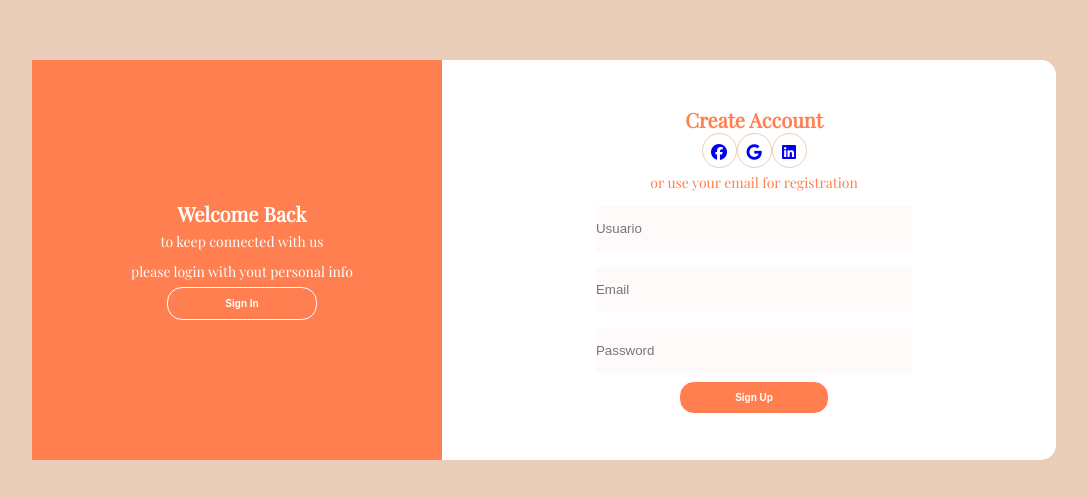
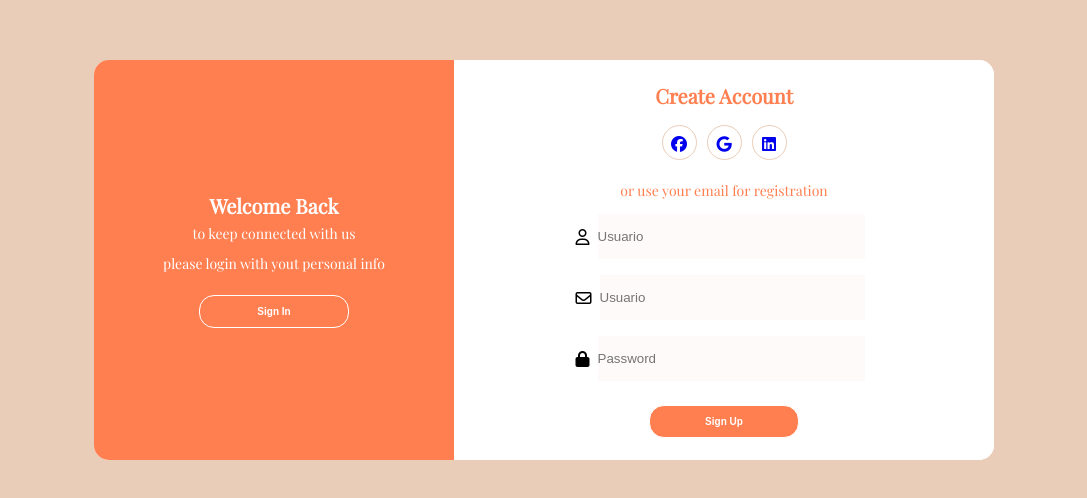
Before and after one commit to cleitonBarros/LoginDev, a plain HTML site: page login/index.html in a window 1280 px wide. Shown: the part 140-638 px from the top of the page, without its empty margins (96-1183 px from the left). Drawn offline with nearby package versions, Linux system fonts and the light colour scheme; a web font is replaced by a local one.

Commit message:
commit v0.2
Criação do Sign-in  e Sign up

```diff
--- a/login/index.html
+++ b/login/index.html
@@ -15,22 +15,38 @@
                 <h2 class="title title-welcome">Welcome Back</h2>
                 <p class="description description-primary">to keep connected with us</p>
                 <p class="description description-primary">please login with yout personal info</p>
-                <button class="btn btn-primary">Sign In</button>
+                <button id="signin"class="btn btn-primary">Sign In</button>
             </div>  <!--Fim wellcome-->
             <div class="second-colum">
                 <h2 class="title title-second">Create Account</h2>
                 <div class="social-midia">
                     <ul class="list-SM">
-                        <li class="item-SM"><a href="#"><i class="fab fa-facebook"></i></a></li>
-                        <li class="item-SM"><a href="#"><i class="fab fa-google"></i></a></li>
-                        <li class="item-SM"><a href="#"><i class="fab fa-linkedin"></i></a></li>
+                        <a class="link-SM" href="#">
+                            <li class="item-SM"><i class="fab fa-facebook"></i></li>
+                        </a>
+                        <a class="link-SM" href="#">
+                            <li class="item-SM"><i class="fab fa-google"></i></li>
+                        </a>
+                        <a class="link-SM" href="#">
+                            <li class="item-SM"><i class="fab fa-linkedin"></i></li>
+                        </a>
                     </ul>
                 </div><!--Fim social midia-->
                 <p class="description description-second">or use your email for registration</p>
                 <form class="form">
-                    <input type="text" placeholder="Usuario">
-                    <input type="email" placeholder="Email">
-                    <input type="password" placeholder="Password">
+                    <label class="label-input" for="">
+                        <i class="far fa-user"></i>
+                        <input type="text" placeholder="Usuario">
+                    </label>
+                    <label class="label-input"for="">
+                        <i class="far fa-envelope"></i>
+                        <input type="text" placeholder="Usuario">
+                    </label>
+                    <label class="label-input" for="">
+                        <i class="fas fa-lock"></i>
+                        <input type="password" placeholder="Password">
+                    </label>
+
                     <button class="btn btn-second">Sign Up</button>
 
                 </form>
@@ -38,31 +54,44 @@
          </div><!--First content-->
         <div class="content second-content">
           <div class="first-colum">
-              <h2 class="title">Hello, Friend</h2>
-              <p class="description">Enter your personal details</p>
-              <p class="description">and start journey with us</p>
-              <button class="btn">Sign Up</button>
+              <h2 class="title title-welcome">Hello, Friend</h2>
+              <p class="description description-primary">Enter your personal details</p>
+              <p class="description description-primary">and start journey with us</p>
+              <button id="signup" class="btn btn-primary">Sign Up</button>
           </div> <!--Fim first column-->
           <div class="second-colum">
-            <h2 class="title ">Sign in to developer account</h2>
+            <h2 class="title title-second ">Sign in to developer account</h2>
             <div class="social-midia">
-                <ul>
-                    <li><a href="#">facebook</a></li>
-                    <li><a href="#">google+</a></li>
-                    <li><a href="#">linkedIn</a></li>
+                <ul class="list-SM">
+                    <a class="link-SM" href="#">
+                        <li class="item-SM"><i class="fab fa-facebook"></i></li>
+                    </a>
+                    <a class="link-SM" href="#">
+                        <li class="item-SM"><i class="fab fa-google"></i></li>
+                    </a>
+                    <a class="link-SM" href="#">
+                        <li class="item-SM"><i class="fab fa-linkedin"></i></li>
+                    </a>
                 </ul>
-            </div>
-            <p class="discription">or use your email account</p>
+            </div><!--Fim social midia-->
+            <p class="discription description-second">or use your email account</p>
             <form class="form">
-                <input type="email" placeholder="Email">
-                <input type="password" placeholder="Password">
-                <a href="#">Forgot your password?</a>
-                <button class="btn">Sign In</button>
+                <label class="label-input"for="">
+                    <i class="far fa-envelope"></i>
+                    <input type="text" placeholder="Usuario">
+                </label>
+                <label class="label-input" for="">
+                    <i class="fas fa-lock"></i>
+                    <input type="password" placeholder="Password">
+                </label>
+
+                <a class="password"href="#">Forgot your password ?</a>
+                <button class="btn btn-second">Sign In</button>
             </form>
 
           </div>
         </div>
     </div>
-
+<script src="script.js"></script>
 </body>
 </html>
--- a/login/script.js
+++ b/login/script.js
@@ -0,0 +1,10 @@
+let btnSignin = window.document.getElementById('signin')
+let btnSignup = window.document.getElementById('signup')
+let body = window.document.querySelector("body")
+
+btnSignin.addEventListener("click", function(){
+    body.className = "sign-in-js";
+})
+ btnSignup.addEventListener("click", function(){
+     body.className ="sign-up-js";
+ })
--- a/login/style.css
+++ b/login/style.css
@@ -15,10 +15,10 @@ body{
     background: rgb(233, 205, 184);
 }
 .content{
-    background: white;
+    background: #fff;
     border-radius: 15px;
     height: 50%;
-    width: 80%;
+    width: 900px;
     display: flex;
     justify-content: space-between;
     align-items: center;
@@ -31,6 +31,12 @@ body{
     background-color: coral;
     width: 40%;
     height: 100%;
+    border-top-left-radius: 15px;
+    border-bottom-left-radius: 15px;
+
+
+
+    left: 0%;
 }
 .title{
     font-size: 20px;
@@ -65,10 +71,12 @@ body{
     width: 150px;
     align-self: center;
     border: none;
+    margin-top: 1rem ;
 }
 .btn-primary{
 background-color: transparent;
 border: 1px solid #fff;
+transition: background-color 0.5s;
 
 }
 .btn-primary:hover{
@@ -84,29 +92,58 @@ color: coral
    background-color: coral;
    color: white;
    border: 1px solid white;
+   transition: background-color 0.5s;
 }
 .second-colum{
-      flex:2 0 auto;
+      width: 60%;
       display: flex;
       flex-direction: column;
       align-items: center;
 }
 .second-content{
     position: absolute;
-    display: none;
+    display: flex;
+
+}
+.second-content .first-colum{
+    z-index: -1;
+    order: 2;
+}
+.second-content .second-colum{
+    order: 1;
+
+    z-index: -1;
 }
 .first-colum{
    text-align: center;
-   flex: 1 0 auto;
+  width: 40%;
    z-index: 10;
 }
 .first-content{
     display: flex;
+
+}
+.first-content .second-colum{
+    z-index: 12;
 }
 .list-SM{
     display: flex;
     list-style-type: none;
 
+}
+.link-SM:hover .item-SM{
+    background-color: coral;
+    color: white;
+    border-color: coral;
+
+
+
+}
+.link-SM .item-SM{
+    transition: background-color 1s;
+}
+.social-midia{
+    margin:1rem 0;
 }
 .item-SM{
     border: 1px solid rgb(233, 205, 184);
@@ -115,6 +152,10 @@ color: coral
     height: 35px;
     line-height: 35px;
     text-align: center;
+
+}
+.link-SM:not(:first-child){
+    margin-left: 10px;
 }
 .form{
     display: flex;
@@ -124,6 +165,44 @@ color: coral
 .form input{
     height: 45px;
     border: none;
-    background-color: snow ;
-    margin: 8px;
+    width: 100%;
+    background-color: snow;
+    margin: 8px ;
+
 }
+.label-input{
+    background-color: white;
+    display: flex;
+    align-items: center;
+}
+.password{
+    color: coral;
+    font-size: 14px;
+    align-self: center;
+}
+/*Sign-in/up*/
+.sign-in-js .first-content .first-colum,
+.sign-in-js .first-content .second-colum{
+    z-index: -1;
+}
+.sign-in-js .second-content .first-colum,
+.sign-in-js .second-content .second-colum{
+   z-index: 12;
+}
+.sign-in-js .content::before{
+    left:60%;
+    border-top-left-radius: 0px;
+    border-bottom-left-radius: 0px;
+    border-top-right-radius: 15px;
+    border-bottom-right-radius: 15px;
+}
+.sign-up-js .second-content .first-colum,
+.sign-up-js .second-content .second-colum{
+    z-index: -1;
+
+}
+.sign-up-js .first-content .first-colum,
+.sign-up-js .first-content .second-colum{
+    z-index: 12;
+}
+/*Animação CSS*/
```
